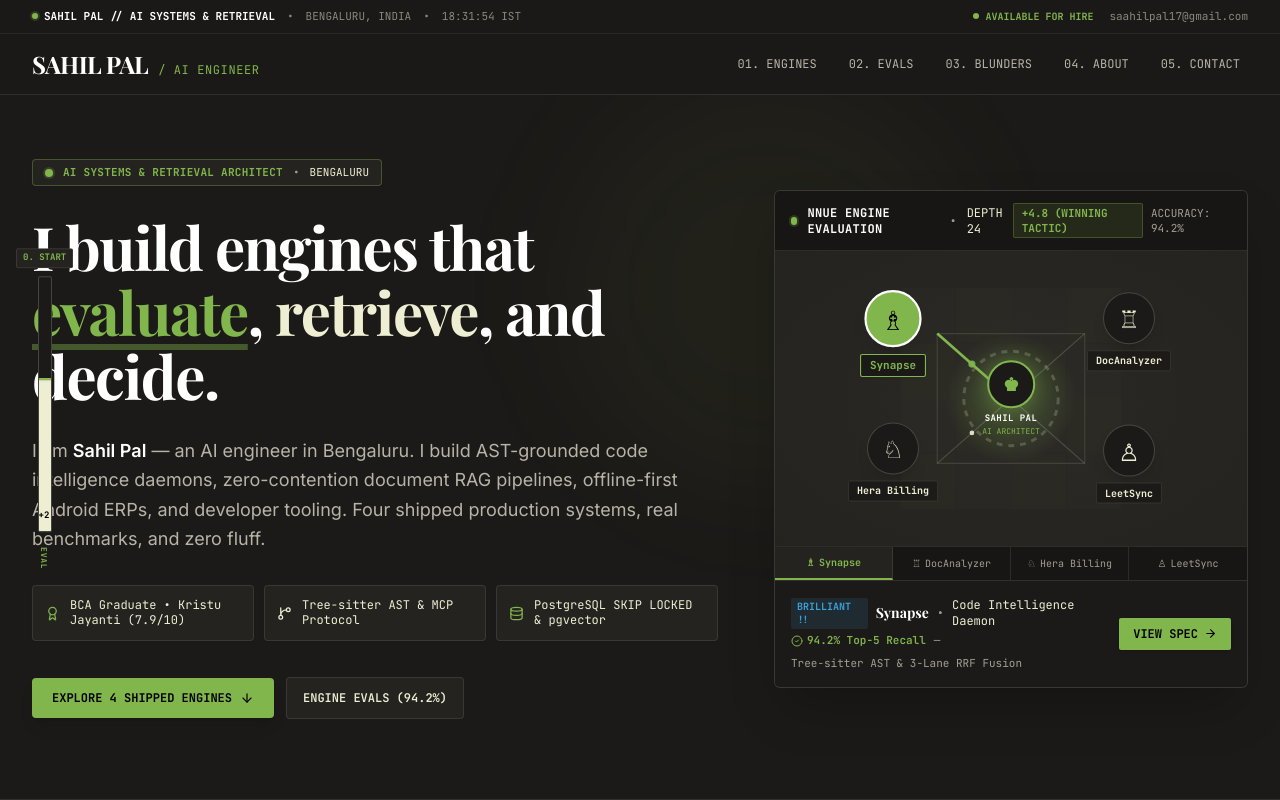
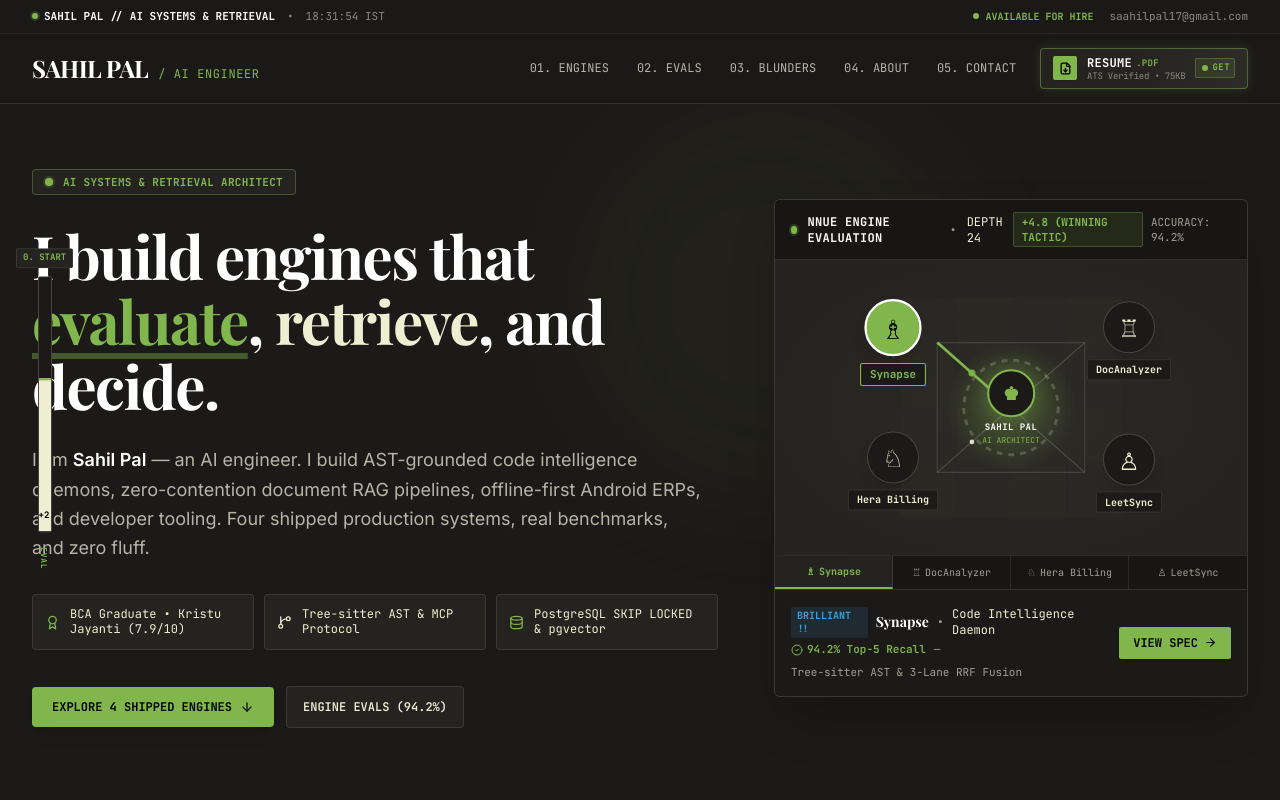
Before and after one commit to saahilpal/sahil-pal-portfolio, a Next.js app: page / in a window 1280 px wide. Shown: the top 800 px of the page. Built offline with nearby package versions, Linux system fonts and the light colour scheme; a web font is replaced by a local one.

Commit message:
feat(nav): add creative tactile top resume download button and preserve college location

```diff
--- a/src/app/layout.tsx
+++ b/src/app/layout.tsx
@@ -23,7 +23,7 @@ const mono = JetBrains_Mono({
 export const metadata: Metadata = {
   title: "Sahil Pal — AI Engineer | Mate in 4",
   description:
-    "Mate in 4 — Interactive chess-themed portfolio of Sahil Pal, an AI Engineer in Bengaluru building AST context daemons (Synapse), durable PostgreSQL worker queues (DocAnalyzer), offline-first Android ERPs (Hera Billing), and developer tools (LeetSync).",
+    "Mate in 4 — Interactive chess-themed portfolio of Sahil Pal, an AI Engineer building AST context daemons (Synapse), durable PostgreSQL worker queues (DocAnalyzer), offline-first Android ERPs (Hera Billing), and developer tools (LeetSync).",
   keywords: [
     "Sahil Pal",
     "AI Engineer",
@@ -36,7 +36,6 @@ export const metadata: Metadata = {
     "SKIP LOCKED",
     "pgvector",
     "Offline-first Android",
-    "Bengaluru",
   ],
   authors: [{ name: "Sahil Pal", url: "https://github.com/saahilpal" }],
   creator: "Sahil Pal",
--- a/src/components/about/opening-book.tsx
+++ b/src/components/about/opening-book.tsx
@@ -25,7 +25,7 @@ export function OpeningBook() {
           </div>
           <div className="font-mono text-xs text-[var(--chess-nude-dark)] sm:text-right">
             <span>ENGINEERING INVARIANTS</span>
-            <div>BENGALURU, INDIA</div>
+            <div>FULL-STACK AI SYSTEMS</div>
           </div>
         </div>
 
--- a/src/components/cases/herabilling-case.tsx
+++ b/src/components/cases/herabilling-case.tsx
@@ -47,7 +47,7 @@ export function HeraBillingCase() {
             </span>
             <span className="text-[var(--text-muted)]">•</span>
             <span className="text-[var(--chess-brilliant)] font-semibold">
-              IN PRODUCTION (Hera Hosiery Wholesale, Bengaluru)
+              IN PRODUCTION (Hera Hosiery Wholesale)
             </span>
           </div>
 
--- a/src/components/contact/checkmate-footer.tsx
+++ b/src/components/contact/checkmate-footer.tsx
@@ -148,8 +148,8 @@ export function CheckmateFooter() {
             </div>
             <div className="space-y-1.5">
               <div className="flex items-center gap-2 text-[var(--text-nude)]">
-                <MapPin size={12} className="text-[var(--chess-green)]" />
-                <span>Bengaluru, Karnataka, India (UTC+05:30 IST)</span>
+                <ShieldCheck size={12} className="text-[var(--chess-green)]" />
+                <span>Timezone: UTC+05:30 (IST)</span>
               </div>
               <div className="flex items-center gap-2 text-[var(--text-nude)]">
                 <ShieldCheck size={12} className="text-[var(--chess-green)]" />
@@ -217,7 +217,7 @@ export function CheckmateFooter() {
         {/* Colophon Strip */}
         <div className="pt-8 border-t border-[var(--border-chess)] flex flex-col sm:flex-row items-center justify-between text-xs font-mono text-[var(--chess-nude-dark)] gap-4">
           <div>
-            © {new Date().getFullYear()} Sahil Pal • AI Engineer • Bengaluru, India.
+            © {new Date().getFullYear()} Sahil Pal • AI Engineer.
           </div>
           <div className="flex items-center gap-3 text-[11px]">
             <span>MATE IN 4 (NNUE CHESS MOTIF)</span>
--- a/src/components/hero/chess-hero.tsx
+++ b/src/components/hero/chess-hero.tsx
@@ -64,8 +64,6 @@ export function ChessHero({ onSelectProject }: ChessHeroProps) {
             <div className="hero-headline-reveal inline-flex items-center gap-2.5 px-3 py-1 rounded-sm bg-[var(--bg-chess-card)] border border-[var(--border-green)] font-mono text-[11px] text-[var(--chess-green)] shadow-xs">
               <span className="w-2 h-2 rounded-full bg-[var(--chess-green)] ring-2 ring-[var(--chess-green)]/20" />
               <span className="font-bold tracking-wide">AI SYSTEMS &amp; RETRIEVAL ARCHITECT</span>
-              <span className="text-[var(--text-muted)]">•</span>
-              <span className="text-[var(--chess-nude)]">BENGALURU</span>
             </div>
 
             {/* Main Punchy Headline (Kept in DOM for instant LCP) */}
@@ -75,7 +73,7 @@ export function ChessHero({ onSelectProject }: ChessHeroProps) {
 
             {/* Clear Plain-English Description */}
             <p className="hero-headline-reveal text-base sm:text-lg text-[var(--chess-nude-muted)] leading-relaxed max-w-2xl font-normal">
-              I am <strong className="text-[var(--text-white)] font-semibold">Sahil Pal</strong> — an AI engineer in Bengaluru. I build AST-grounded code intelligence daemons, zero-contention document RAG pipelines, offline-first Android ERPs, and developer tooling. Four shipped production systems, real benchmarks, and zero fluff.
+              I am <strong className="text-[var(--text-white)] font-semibold">Sahil Pal</strong> — an AI engineer. I build AST-grounded code intelligence daemons, zero-contention document RAG pipelines, offline-first Android ERPs, and developer tooling. Four shipped production systems, real benchmarks, and zero fluff.
             </p>
 
             {/* 3 Proof Badges */}
--- a/src/components/navigation/chess-masthead.tsx
+++ b/src/components/navigation/chess-masthead.tsx
@@ -1,6 +1,7 @@
 "use client";
 
 import { useState, useEffect } from "react";
+import { FileDown } from "lucide-react";
 
 export function ChessMasthead() {
   const [timeStr, setTimeStr] = useState<string>("");
@@ -38,8 +39,6 @@ export function ChessMasthead() {
             <span>SAHIL PAL // AI SYSTEMS &amp; RETRIEVAL</span>
           </span>
           <span>•</span>
-          <span className="hidden sm:inline">BENGALURU, INDIA</span>
-          <span className="hidden sm:inline">•</span>
           <span>{timeStr || "18:00:00 IST"}</span>
         </div>
 
@@ -71,8 +70,9 @@ export function ChessMasthead() {
           </span>
         </a>
 
-        {/* Section Links */}
-        <nav className="flex items-center gap-1 sm:gap-4 font-mono text-xs text-[var(--chess-nude-muted)]">
+        {/* Section Links & Creative Resume CTA */}
+        <div className="flex items-center gap-2 sm:gap-4">
+          <nav className="flex items-center gap-1 sm:gap-3 font-mono text-xs text-[var(--chess-nude-muted)]">
             <button
               onClick={() => scrollTo("moves")}
               className="btn-tactile animated-link-underline px-2 py-1 hover:text-[var(--text-white)] transition-colors"
@@ -104,6 +104,44 @@ export function ChessMasthead() {
               05. CONTACT
             </button>
           </nav>
+
+          {/* Creative Top Resume Download CTA */}
+          <a
+            href="/resume.pdf"
+            target="_blank"
+            rel="noopener noreferrer"
+            aria-label="Download Sahil Pal Technical Resume (PDF, 75KB, ATS Verified)"
+            className="group relative inline-flex items-center gap-2 sm:gap-2.5 px-2.5 sm:px-3 py-1.5 sm:py-1.5 rounded-sm bg-gradient-to-r from-[var(--bg-chess-card)] via-[#262420] to-[var(--bg-chess-surface)] hover:from-[#2e2b26] hover:to-[#35322b] border border-[var(--chess-green)]/45 hover:border-[var(--chess-green)] shadow-[0_0_12px_rgba(129,182,76,0.18)] hover:shadow-[0_0_24px_rgba(129,182,76,0.45)] transition-all duration-200 cursor-pointer overflow-hidden btn-tactile focus-visible:outline-none focus-visible:ring-2 focus-visible:ring-[var(--chess-green)]"
+          >
+            {/* Shimmer light sweep */}
+            <span
+              className="absolute inset-0 w-full h-full bg-gradient-to-r from-transparent via-white/[0.12] to-transparent -translate-x-full group-hover:translate-x-full transition-transform duration-700 ease-out pointer-events-none"
+              aria-hidden="true"
+            />
+
+            {/* Tactical Green Icon Badge */}
+            <span className="relative flex items-center justify-center w-5 sm:w-6 h-5 sm:h-6 rounded-xs bg-[var(--chess-green)] text-black font-bold shadow-xs group-hover:scale-105 group-hover:bg-[var(--chess-green-hover)] transition-all duration-200 shrink-0">
+              <FileDown size={13} className="stroke-[2.5] transition-transform duration-200 group-hover:translate-y-0.5" />
+            </span>
+
+            {/* Label & Metadata */}
+            <div className="flex flex-col text-left leading-tight">
+              <div className="flex items-center gap-1 font-mono font-bold text-[11px] sm:text-xs text-[var(--text-white)] group-hover:text-[var(--chess-green)] transition-colors tracking-wide">
+                <span>RESUME</span>
+                <span className="text-[9px] text-[var(--chess-green)] font-semibold">.PDF</span>
+              </div>
+              <span className="font-mono text-[9px] text-[var(--chess-nude-dark)] tracking-tight hidden sm:inline">
+                ATS Verified • 75KB
+              </span>
+            </div>
+
+            {/* Live Indicator Pill */}
+            <span className="hidden lg:inline-flex items-center gap-1 pl-1.5 pr-1 py-0.5 rounded-xs bg-[var(--chess-green-subtle)] border border-[var(--border-green)] text-[9px] font-mono font-bold text-[var(--chess-green)] tracking-wider">
+              <span className="w-1.5 h-1.5 rounded-full bg-[var(--chess-green)] animate-ping" />
+              <span>GET</span>
+            </span>
+          </a>
+        </div>
       </div>
     </header>
   );
--- a/src/lib/chess-puzzle.ts
+++ b/src/lib/chess-puzzle.ts
@@ -219,7 +219,7 @@ export const CASE_STUDIES: ProjectCaseStudy[] = [
     title: "Hera Billing",
     subtitle: "Production Wholesale Android ERP, Google Drive Cloud Sync & Parity Math",
     problem:
-      "Wholesale garment manufacturers in Bengaluru operate in chaotic, dust-heavy shop floors with intermittent cellular connectivity, losing sales records and facing 1-paise tax discrepancies on negotiated targets.",
+      "Wholesale garment manufacturers operate in chaotic, dust-heavy shop floors with intermittent cellular connectivity, losing sales records and facing 1-paise tax discrepancies on negotiated targets.",
     constraints: [
       "100% offline-first execution with crash-resilient Room v13 local database.",
       "Android 14 (API 34) Scoped Storage compliance with zero permission crash popups.",
@@ -244,7 +244,7 @@ export const CASE_STUDIES: ProjectCaseStudy[] = [
       metricLabel: "Checkout Transaction Speed",
       metricValue: "< 30s",
       baseline: "3.5 minutes (manual paper book ledger)",
-      howTested: "Measured across 300+ wholesale customer transactions at Hera Hosiery Wholesale, Bengaluru.",
+      howTested: "Measured across 300+ wholesale customer transactions at Hera Hosiery Wholesale.",
     },
     results: [
       { label: "Tax Discrepancy", value: "₹0.00", desc: "Hare-Niemeyer even parity algorithm" },
--- a/src/lib/portfolio-data.ts
+++ b/src/lib/portfolio-data.ts
@@ -56,7 +56,7 @@ export const profile = {
   summary:
     "BCA graduate and software engineer specializing in AI systems engineering, retrieval-augmented generation, and developer tools. Experienced in building production-grade RAG pipelines, AST-aware structural indexing engines, and robust asynchronous backend services.",
   status: "Available for engineering roles & ambitious technical collaborations",
-  location: "Bengaluru, India",
+  location: "Available Globally",
   timezone: "UTC+05:30 (IST)",
   links: {
     github: "https://github.com/saahilpal",
@@ -202,7 +202,7 @@ export const projects: Project[] = [
       "StateFlow",
     ],
     problem:
-      "A real-world wholesale garment manufacturing business (Hera Hosiery / Kids Wear, Bengaluru) handled complex wholesale orders with variable lot sizes, transport charges, and strict 5% textile GST rules. Standard billing apps suffered from connectivity crashes, while Android 14 Scoped Storage threw uncaught security exceptions when saving invoices. Custom target invoices also suffered from price distortion caused by naive rounding.",
+      "A real-world wholesale garment manufacturing business (Hera Hosiery / Kids Wear) handled complex wholesale orders with variable lot sizes, transport charges, and strict 5% textile GST rules. Standard billing apps suffered from connectivity crashes, while Android 14 Scoped Storage threw uncaught security exceptions when saving invoices. Custom target invoices also suffered from price distortion caused by naive rounding.",
     solution:
       "Engineered an offline-first Android ERP and HTML-to-PDF invoice engine using Clean Architecture / MVI. Solved Android 14 Scoped Storage crashes by routing through internal cache file descriptors, developed a Largest Remainder optimization engine to eliminate fractional rounding distortion, and built a dynamic single-to-dual column A4 pagination system for 30+ item wholesale orders.",
     architecture: {
```
Lines whose indentation alone changed are shown as unchanged.
